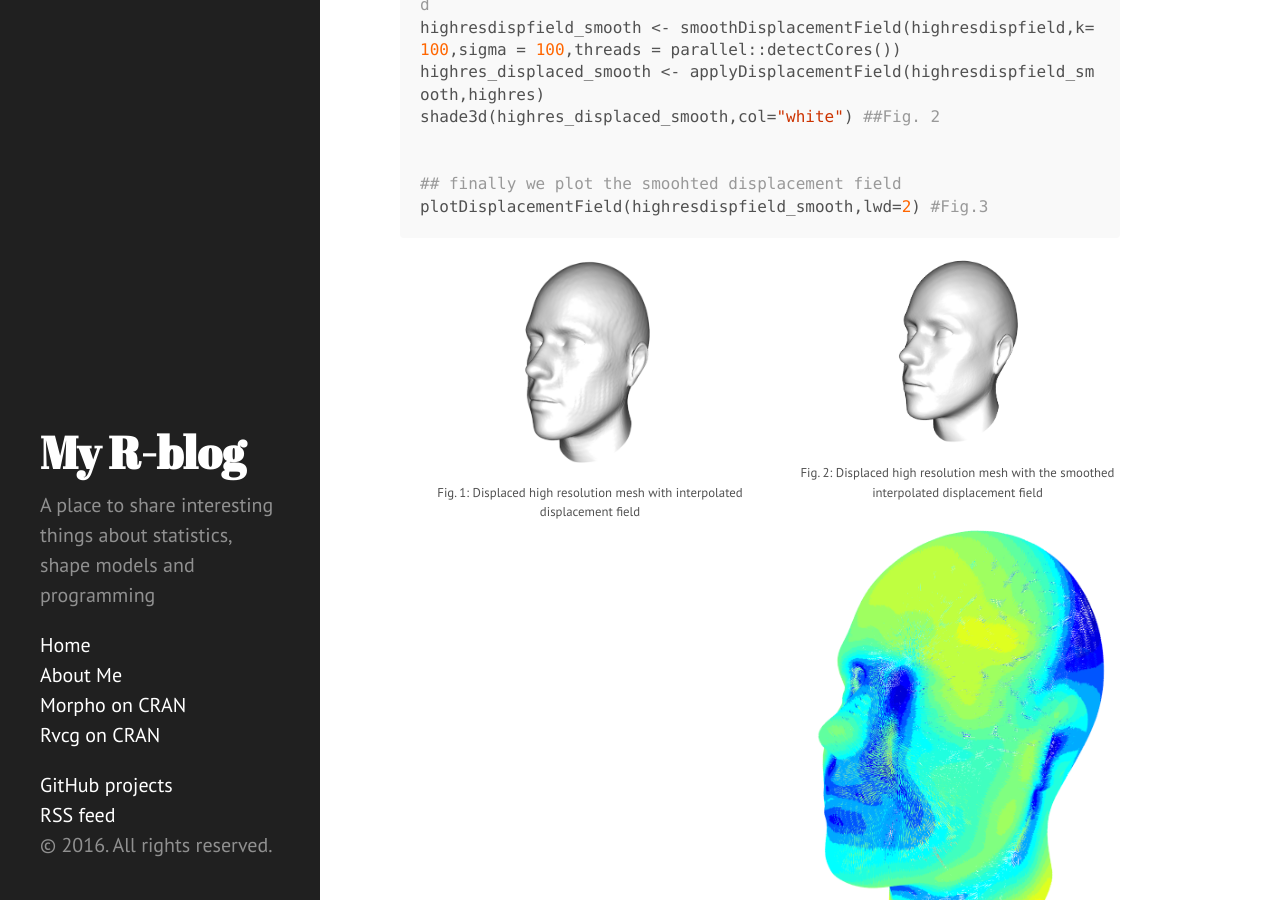
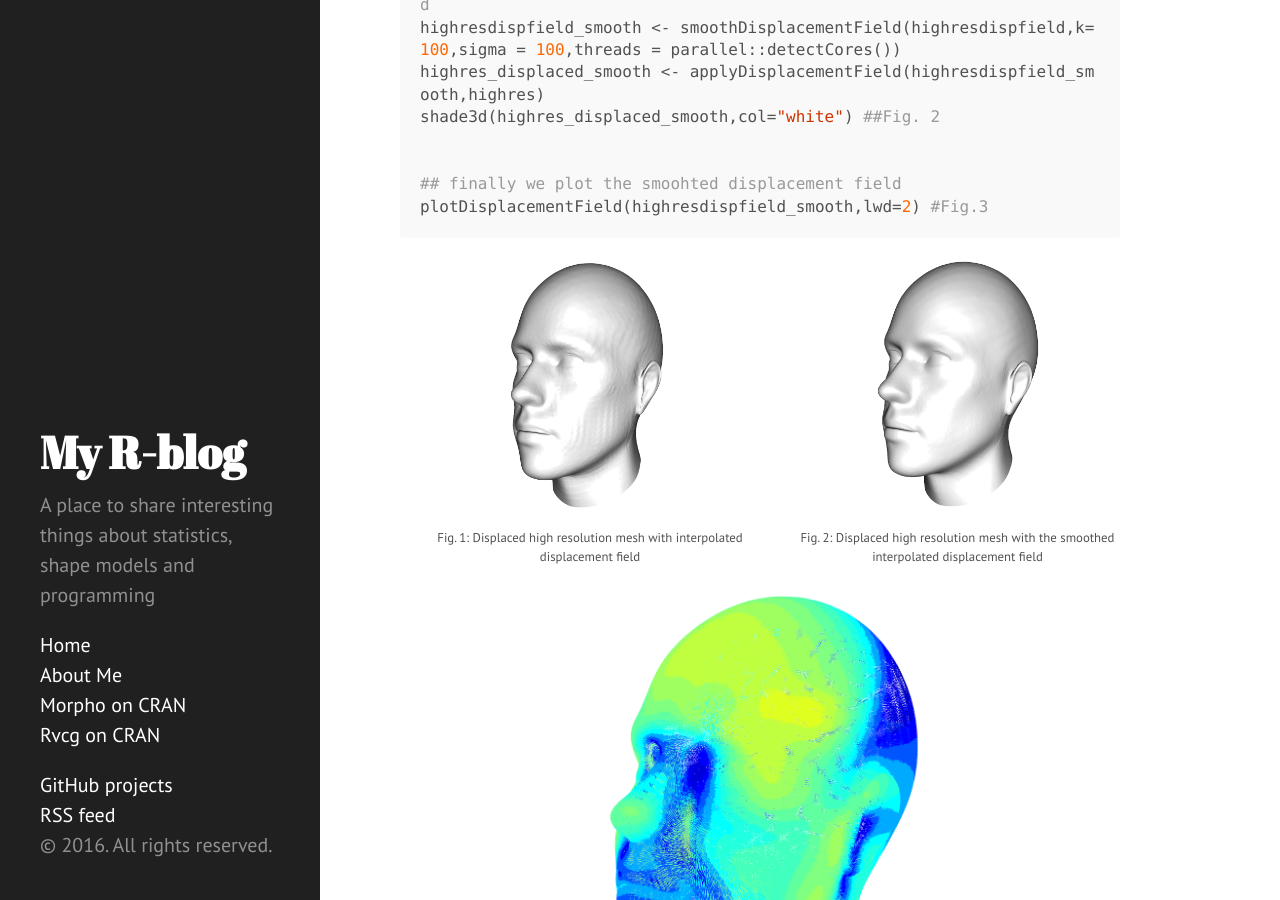
Before and after one commit to zarquon42b/zarquon42b.github.io, a Jekyll site: the page built from _posts/2016-03-01-displacementfieldsupdate.md, in a window 1280 px wide and 900 px high, scrolled down 1874 px. Built offline with Jekyll 4.4.1, drawn with Linux system fonts in a browser that asks for light colours; nearby versions of some CDN libraries; formulas are drawn with MathJax 3; comment, search, counter and statistics services are not loaded.

Commit message:
some formatting

```diff
--- a/_posts/2016-03-01-displacementfieldsupdate.md
+++ b/_posts/2016-03-01-displacementfieldsupdate.md
@@ -74,14 +74,14 @@ plotDisplacementField(highresdispfield_smooth,lwd=2) #Fig.3
 
 <a id="Fig1"></a>
 <figure class="left">
-    <img rel="zoom" src="/resources/images/displace_coarse.png" alt="example 1" width="150" >
+    <img rel="zoom" src="/resources/images/displace_coarse.png" alt="example 1" height="250" >
     <figcaption>Fig. 1: Displaced high resolution mesh with interpolated displacement field</figcaption>
 
 </figure>
 
 <a id="Fig2"></a>
 <figure class="float">
-    <img rel="zoom" src="/resources/images/displace_smooth.png" alt="example 1" width="150" >
+    <img rel="zoom" src="/resources/images/displace_smooth.png" alt="example 1"  height="250" >
     <figcaption>Fig. 2: Displaced high resolution mesh with the smoothed interpolated displacement field</figcaption>
 
 </figure>
```
